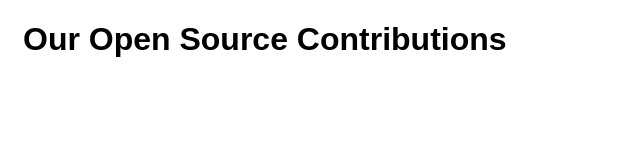
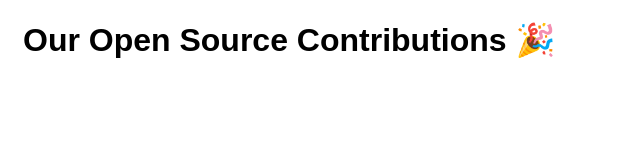
Before and after one commit to jenweber/our-open-source-contributions, a website: page index.html in a window 1280 px wide. Shown: the whole page, without its empty margins (0-640 px from the left). Drawn offline with Linux system fonts and the light colour scheme.

Commit message:
added a :cheers: emoji to the html page and added my experience to the README

```diff
--- a/index.html
+++ b/index.html
@@ -16,7 +16,7 @@
 
 <body>
   <div class="container-main">
-    <h1>Our Open Source Contributions</h1>
+    <h1>Our Open Source Contributions 🎉</h1>
     <!-- most content goes here -->
   </div>
   <script src="scripts/index.js"></script>
```
Also changed, not shown: README.md, css/main.css (line endings or trailing spaces).
